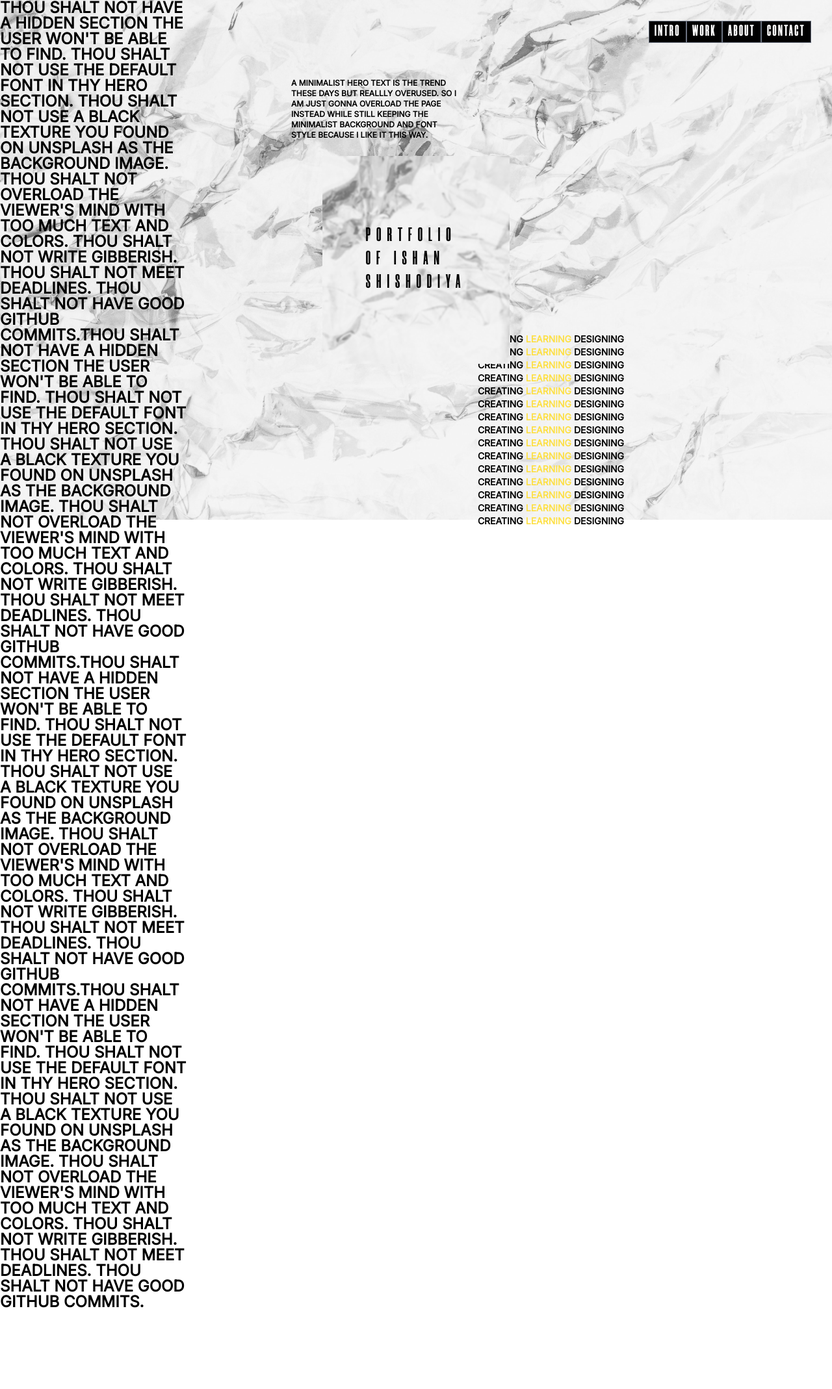
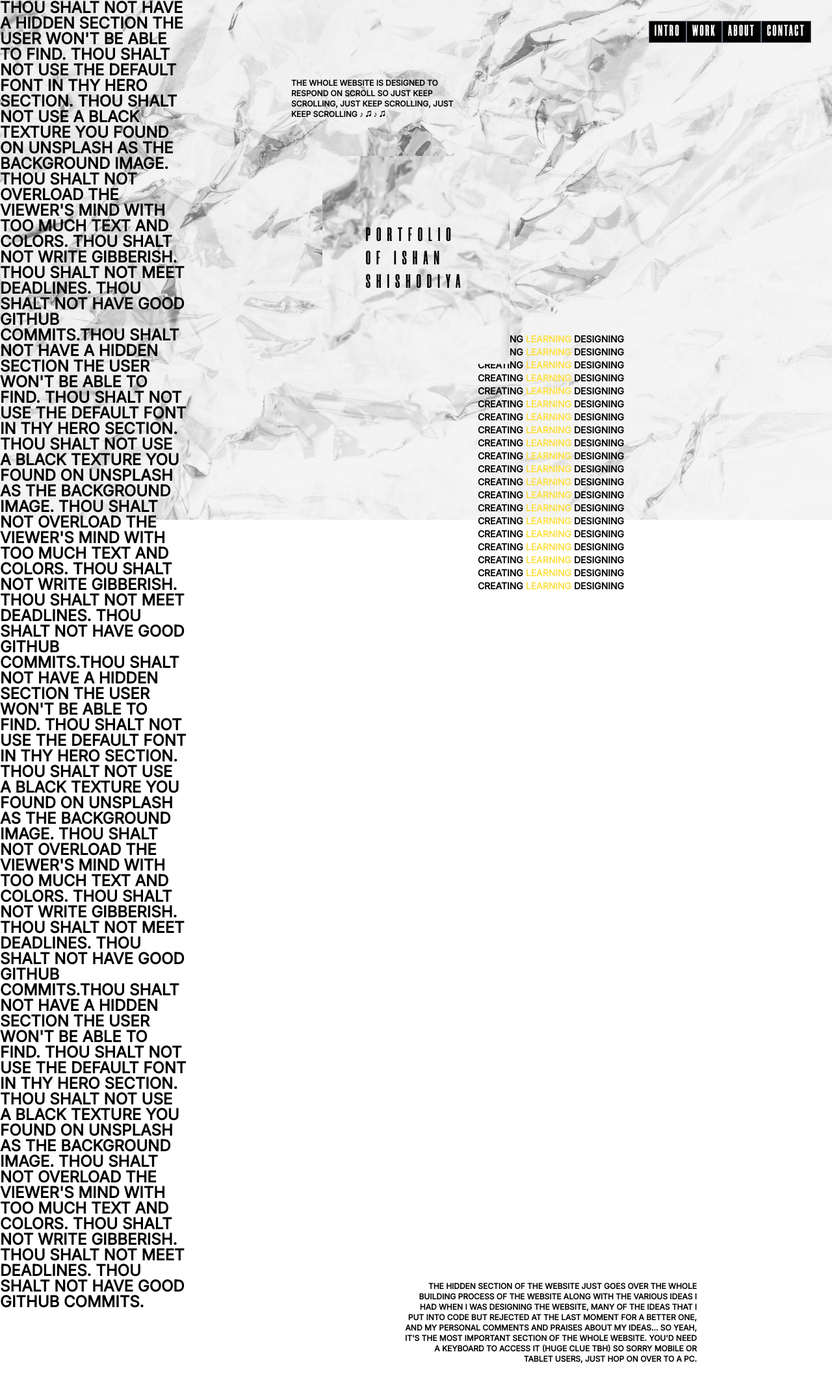
Before and after one commit to slyofzero/Ishan.tsx, a Next.js app: page / in a window 1280 px wide. Shown: the top 2138 px of the page at 65% size. Built offline with nearby package versions, Linux system fonts and the light colour scheme; a web font is replaced by a local one.

Commit message:
Improved Hero Section UX

```diff
--- a/components/Hero.tsx
+++ b/components/Hero.tsx
@@ -7,6 +7,7 @@ const Hero = () => {
   // ------------------------------ Refs ------------------------------
   const heroSection = useRef<HTMLDivElement>(null);
   const heroText = useRef<HTMLDivElement>(null);
+  const scrollDownGuider = useRef<HTMLDivElement>(null);
 
   // ------------------------------ Animations ------------------------------
   useEffect(() => {
@@ -39,6 +40,16 @@ const Hero = () => {
           gsap.set(".bg", { x: -(rect?.left + 10), y: -(rect.top + 10) });
         }, heroText);
       }
+
+      // Scroll down guider animation
+      gsap.to(scrollDownGuider.current, {
+        yPercent: 1000,
+        duration: 1,
+        ease: "sine.out",
+        repeat: -1,
+        repeatRefresh: false,
+        repeatDelay: 1,
+      });
     }, heroSection);
 
     return () => ctx.revert();
@@ -55,7 +66,7 @@ const Hero = () => {
   return (
     <section
       ref={heroSection}
-      className="hide-section invisible relative -z-10 h-screen overflow-hidden text-xs font-bold uppercase lg:h-[300vh] lg:text-base"
+      className="hide-section invisible relative -z-10 h-[200vh] overflow-hidden text-xs font-bold uppercase lg:h-[300vh] lg:text-base"
     >
       {/* Main background image */}
       <div className={`${backgroundImage}`}></div>
@@ -98,10 +109,10 @@ const Hero = () => {
               Sm - top right (partially hidden)
               Md - top right (not hidden)
               Lg - top center left (partially hidden)*/}
-      <p className="absolute top-[15%] right-[24px] w-48 text-xs md:right-[20%] md:w-64 lg:top-[5%] lg:left-[35%]">
-        A minimalist hero text is the trend these days but reallly overused. So
-        I am just gonna overload the page instead while still keeping the
-        minimalist background and font style because I like it this way.
+      <p className="absolute top-[200px] right-[24px] w-48 text-xs md:right-[20%] md:w-64 lg:top-[5%] lg:left-[35%]">
+        The whole website is designed to respond on scroll so just keep
+        scrolling, just keep scrolling, just keep scrolling &#9834; &#127900;
+        &#9834; &#127900;
       </p>
 
       {/* Creating Learning Designing
@@ -110,11 +121,22 @@ const Hero = () => {
               Lg - middle right (not hidden)*/}
       <p className="absolute top-[512px] right-[30%] h-full w-64 text-right text-sm leading-5 md:right-[15%] lg:right-[25%]">
         {repeatText(
-          15,
+          20,
           <>
             Creating <span className="text-yellow-300">Learning</span> Designing{" "}
           </>
         )}
+      </p>
+
+      <p className="absolute bottom-[300px] right-2 flex w-[250px] flex-col items-end gap-16 text-right text-xs md:right-12 md:w-[350px] lg:right-52 lg:w-[450px]">
+        The hidden section of the website just goes over the whole building
+        process of the website along with the various ideas I had when I was
+        designing the website, many of the ideas that I put into code but
+        rejected at the last moment for a better one, and my personal comments
+        and praises about my ideas... So yeah, it&apos;s the most important
+        section of the whole website. You&apos;d need a keyboard to access it
+        (huge clue tbh) so sorry mobile or tablet users, just hop on over to a
+        PC.
       </p>
     </section>
   );
--- a/components/SecondSection.tsx
+++ b/components/SecondSection.tsx
@@ -12,6 +12,9 @@ const SectionSection = () => {
   const heading = useRef<HTMLHeadingElement>(null);
   const sectionTransition = useRef<HTMLDivElement>(null);
   const transitionTrigger = useRef<HTMLDivElement>(null);
+
+  const scrollDownGuiderContainer = useRef<HTMLDivElement>(null);
+  const scrollDownGuider = useRef<HTMLDivElement>(null);
 
   useEffect(() => {
     const ctx = gsap.context(() => {
@@ -46,7 +49,7 @@ const SectionSection = () => {
       });
 
       gsap.to(sectionTransition.current, {
-        width: "120vmax",
+        width: "100vmax",
         scrollTrigger: {
           trigger: transitionTrigger.current,
           start: "100% 100%",
@@ -54,7 +57,23 @@ const SectionSection = () => {
           scrub: 2,
         },
       });
-    });
+
+      // Scroll down guider animation
+      gsap.from(scrollDownGuiderContainer.current, {
+        autoAlpha: 0,
+        delay: 5,
+        scrollTrigger: { trigger: scrollDownGuiderContainer.current },
+      });
+
+      gsap.to(scrollDownGuider.current, {
+        yPercent: 1000,
+        duration: 1,
+        ease: "sine.out",
+        repeat: -1,
+        repeatRefresh: false,
+        repeatDelay: 1,
+      });
+    }, secondSection);
 
     return () => ctx.revert();
   }, []);
@@ -62,7 +81,7 @@ const SectionSection = () => {
   return (
     <section
       ref={secondSection}
-      className="hide-section flex h-[500vh] flex-col overflow-hidden bg-white dark:bg-black"
+      className="hide-section flex h-[700vh] flex-col overflow-hidden bg-white dark:bg-black md:h-[500vh]"
     >
       <div
         ref={sectionMainText}
@@ -75,8 +94,8 @@ const SectionSection = () => {
           <span>
             Hello there! I&apos;m Ishan, a{" "}
             <span className="whitespace-nowrap">full-stack</span> developer
-            dedicated to creating beautiful and functional websites to boost
-            your business.
+            dedicated to creating beautiful, reponsive, and functional websites
+            to boost your business.
           </span>
           <span>
             I create awesome looking interactive websites, in a style you&apos;d
@@ -91,9 +110,25 @@ const SectionSection = () => {
           <span>Coding is art,</span>
           <span className="lg:ml-32">and coders are artists</span>
         </h1>
+
+        {/* Keep Scrolling guider */}
+        <div
+          ref={scrollDownGuiderContainer}
+          className="absolute bottom-4 right-1/4 flex items-center gap-8"
+        >
+          <div className="h-24 w-[3px] overflow-hidden  bg-transparent">
+            <div
+              ref={scrollDownGuider}
+              className="aboslute top-0 left-0 h-[12px] w-[3px] -translate-y-full bg-black dark:bg-white"
+            ></div>
+          </div>
+          <h3 className="text-xs font-extrabold">Keep Scrolling</h3>
+        </div>
+
+        {/* Transition box */}
         <div
           ref={sectionTransition}
-          className="absolute aspect-square w-0 rounded-full bg-black dark:bg-white"
+          className="absolute aspect-square w-0 bg-black dark:bg-white"
         ></div>
       </div>
 
--- a/pages/index.tsx
+++ b/pages/index.tsx
@@ -37,11 +37,14 @@ const Home: NextPage = () => {
         <link rel="shortcut icon" href="/favicon.ico" type="image/x-icon" />
       </Head>
 
-      {/* <LoadingScreen /> */}
+      <LoadingScreen />
       <Navbar />
       <main>
         <Hero />
         <SecondSection />
+        <section className="h-screen bg-black text-white dark:bg-white dark:text-black">
+          <h1>Doggie</h1>
+        </section>
       </main>
     </>
   );
```
